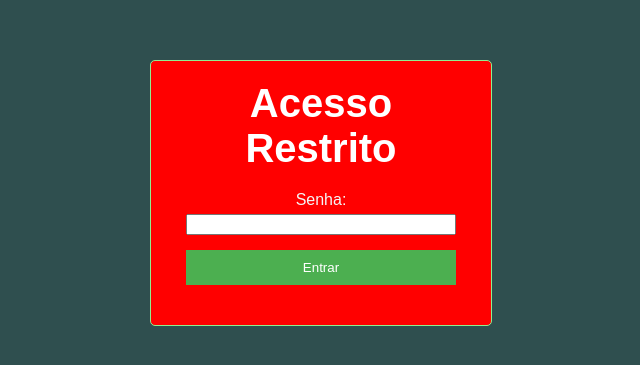
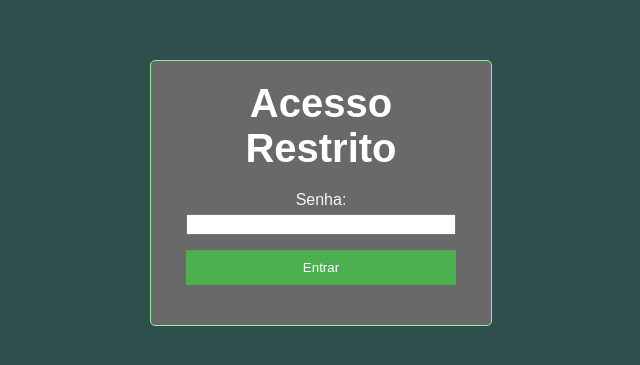
Before and after one commit to vaz98671-afk/.reiki.braga., a plain HTML site: page index.html in a window 1280 px wide. Shown: the part 227-592 px from the top of the page, without its empty margins (319-959 px from the left). Drawn offline with Linux system fonts and the light colour scheme.

Commit message:
Update styles.css

```diff
--- a/styles.css
+++ b/styles.css
@@ -101,7 +101,7 @@ a:hover {
     padding: 20px;
     border: 1px solid #90EE90;
     border-radius: 5px;
-    background-color: #ff0000; /* Cinza escuro para o fundo do formulário */
+    background-color: #696969; /* Cinza escuro para o fundo do formulário */
     text-align: center;
 }
 
```
